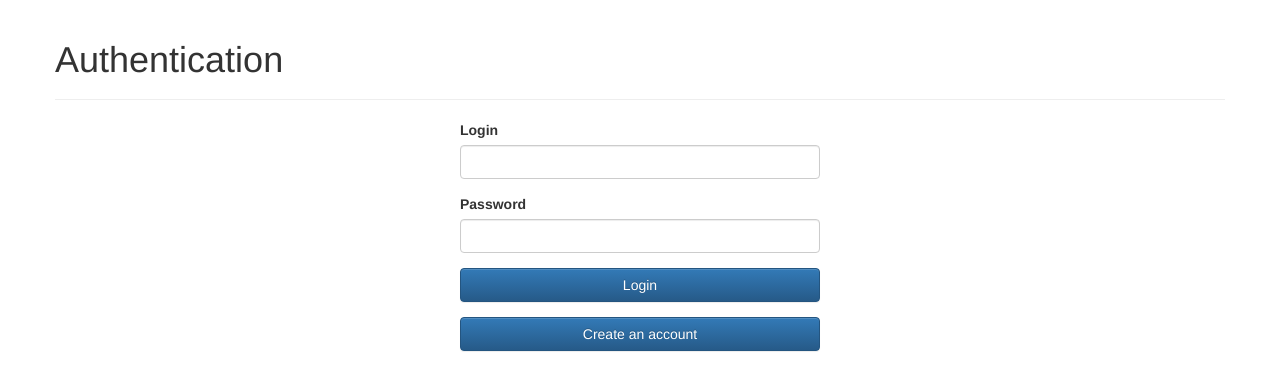
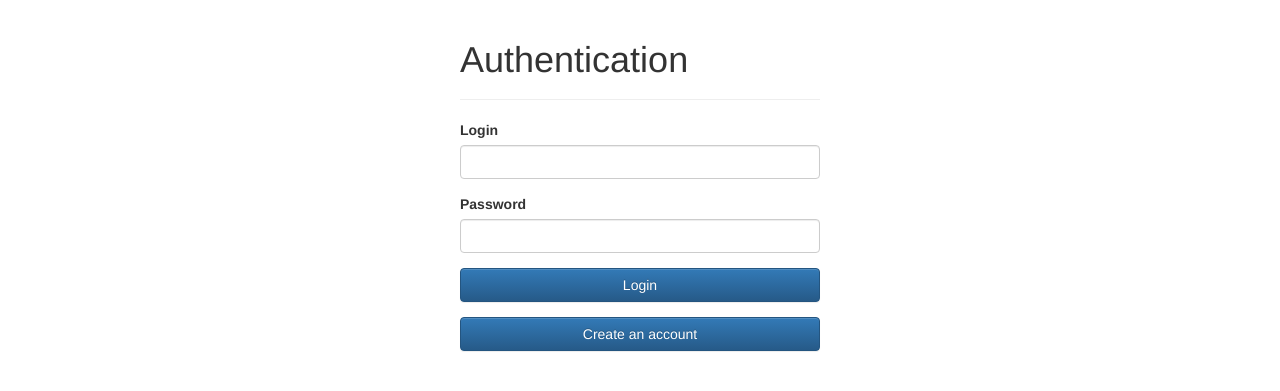
Before and after one commit to IDEHCO3/universal_user, a Django app: page /idehco3/universaluser/authentication/index in a window 1280 px wide. Shown: the top 391 px of the page. Run offline with Django 3.2, Linux system fonts and the light colour scheme; some libraries are stand-ins or nearby versions.

Commit message:
Changed the login page

```diff
--- a/authentication/templates/authentication/auth_login_jwt.html
+++ b/authentication/templates/authentication/auth_login_jwt.html
@@ -1,11 +1,9 @@
 {% load i18n %}
 <div class="row">
-    <div class="page-header">
-        <h1>{% trans 'Authentication' %}</h1>
-    </div>
-</div>
-<div class="row">
-    <div class="col-md-4 col-md-offset-4">
+    <div class="col-md-4 col-md-offset-4 container">
+        <div class="page-header">
+            <h1>{% trans 'Authentication' %}</h1>
+        </div>
         <form  ng-submit="submit()">
             <fielset>
                 {% csrf_token %}
```
